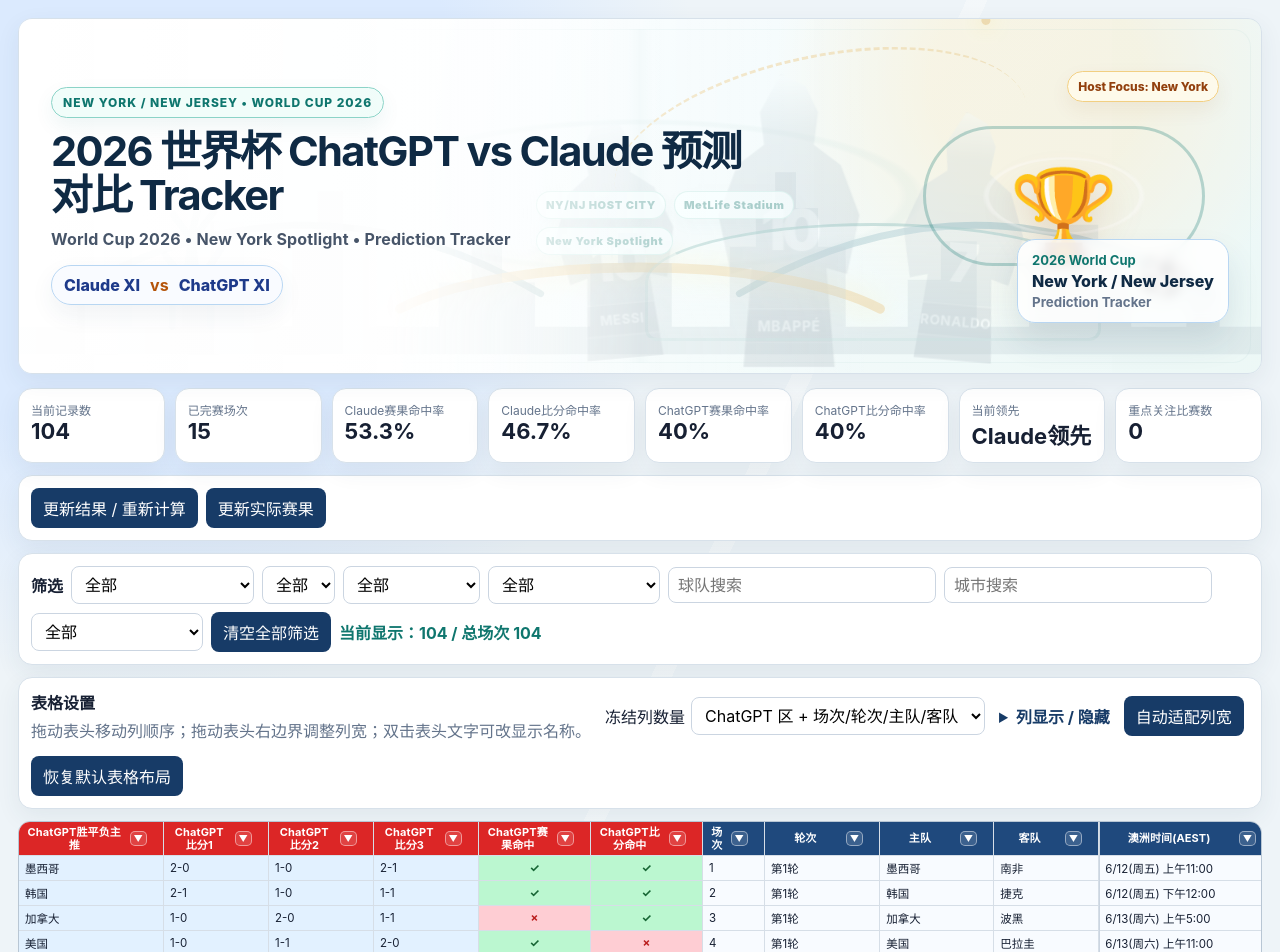
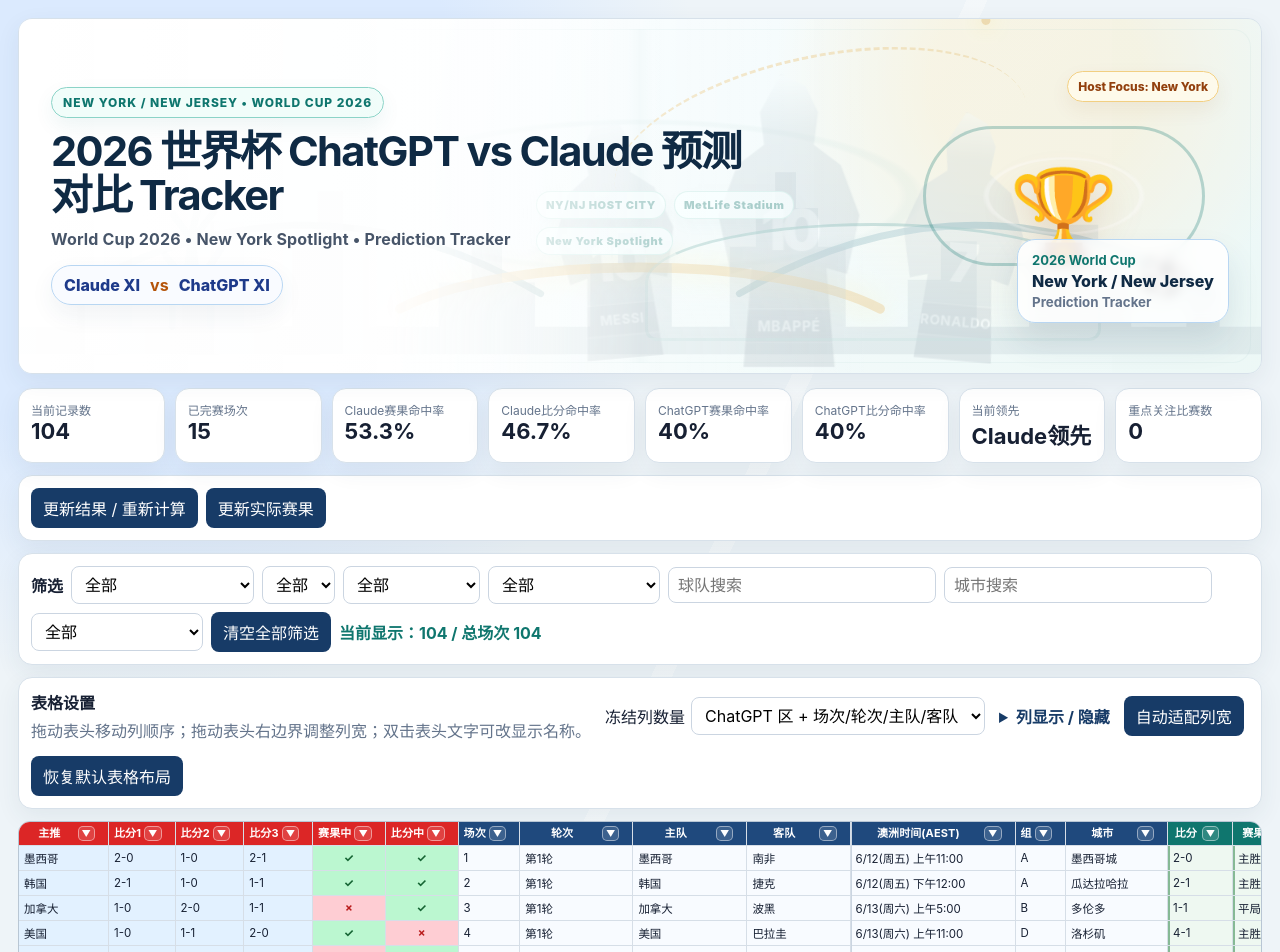
Before and after one commit to xingshu19890327/world-cup-prediction-tracker, a React (Vite) app: page / in a window 1280 px wide. Shown: the top 952 px of the page. Built offline with nearby package versions, Linux system fonts and the light colour scheme.

Commit message:
Compact prediction table headers

```diff
--- a/src/components/MatchTable.tsx
+++ b/src/components/MatchTable.tsx
@@ -2,31 +2,31 @@
 import type { ColumnFiltersState, MatchPrediction } from '../types';
 import { clearTableLayout, loadTableLayout, saveTableLayout } from '../utils/storage';
 
-export type TableColumn = { key: keyof MatchPrediction; label: string; group: string; defaultWidth: number; minWidth?: number; maxWidth?: number; lowFrequency?: boolean };
+export type TableColumn = { key: keyof MatchPrediction; label: string; fullLabel?: string; group: string; defaultWidth: number; minWidth?: number; maxWidth?: number; lowFrequency?: boolean };
 
 const columns: TableColumn[] = [
-  { key: 'chatgptWdlPrediction', label: 'ChatGPT胜平负主推', group: 'gpt', defaultWidth: 118, minWidth: 105, maxWidth: 145 },
-  { key: 'chatgptPredictedScore1', label: 'ChatGPT比分1', group: 'gpt', defaultWidth: 84, minWidth: 74, maxWidth: 105 },
-  { key: 'chatgptPredictedScore2', label: 'ChatGPT比分2', group: 'gpt', defaultWidth: 84, minWidth: 74, maxWidth: 105 },
-  { key: 'chatgptPredictedScore3', label: 'ChatGPT比分3', group: 'gpt', defaultWidth: 84, minWidth: 74, maxWidth: 105 },
-  { key: 'chatgptWdlHit', label: 'ChatGPT赛果命中', group: 'gpt', defaultWidth: 92, minWidth: 82, maxWidth: 112 },
-  { key: 'chatgptAnyScoreHit', label: 'ChatGPT比分命中', group: 'gpt', defaultWidth: 92, minWidth: 82, maxWidth: 112 },
-  { key: 'matchNo', label: '场次', group: 'base', defaultWidth: 54, minWidth: 50, maxWidth: 62 },
-  { key: 'round', label: '轮次', group: 'base', defaultWidth: 82, minWidth: 66, maxWidth: 115 },
-  { key: 'homeTeam', label: '主队', group: 'base', defaultWidth: 112, minWidth: 95, maxWidth: 140 },
-  { key: 'awayTeam', label: '客队', group: 'base', defaultWidth: 112, minWidth: 95, maxWidth: 140 },
-  { key: 'australiaTime', label: '澳洲时间(AEST)', group: 'base', defaultWidth: 158, minWidth: 145, maxWidth: 180 },
-  { key: 'group', label: '组', group: 'base', defaultWidth: 50, minWidth: 45, maxWidth: 58 },
-  { key: 'city', label: '城市', group: 'base', defaultWidth: 118, minWidth: 100, maxWidth: 150 },
-  { key: 'actualScore', label: '实际比分', group: 'actual', defaultWidth: 82, minWidth: 70, maxWidth: 96 },
-  { key: 'actualResult', label: '实际赛果', group: 'actual', defaultWidth: 82, minWidth: 74, maxWidth: 98 },
-  { key: 'completionStatus', label: '状态', group: 'actual', defaultWidth: 78, minWidth: 70, maxWidth: 90 },
-  { key: 'claudeWdlPrediction', label: 'Claude胜平负主推', group: 'claude', defaultWidth: 116, minWidth: 105, maxWidth: 145 },
-  { key: 'claudePredictedScore1', label: 'Claude比分1', group: 'claude', defaultWidth: 82, minWidth: 72, maxWidth: 104 },
-  { key: 'claudePredictedScore2', label: 'Claude比分2', group: 'claude', defaultWidth: 82, minWidth: 72, maxWidth: 104 },
-  { key: 'claudePredictedScore3', label: 'Claude比分3', group: 'claude', defaultWidth: 82, minWidth: 72, maxWidth: 104 },
-  { key: 'claudeWdlHit', label: 'Claude赛果命中', group: 'claude', defaultWidth: 90, minWidth: 80, maxWidth: 110 },
-  { key: 'claudeAnyScoreHit', label: 'Claude比分命中', group: 'claude', defaultWidth: 90, minWidth: 80, maxWidth: 110 },
+  { key: 'chatgptWdlPrediction', label: '主推', fullLabel: 'ChatGPT胜平负主推', group: 'gpt', defaultWidth: 70, minWidth: 62, maxWidth: 105 },
+  { key: 'chatgptPredictedScore1', label: '比分1', fullLabel: 'ChatGPT比分1', group: 'gpt', defaultWidth: 65, minWidth: 58, maxWidth: 88 },
+  { key: 'chatgptPredictedScore2', label: '比分2', fullLabel: 'ChatGPT比分2', group: 'gpt', defaultWidth: 65, minWidth: 58, maxWidth: 88 },
+  { key: 'chatgptPredictedScore3', label: '比分3', fullLabel: 'ChatGPT比分3', group: 'gpt', defaultWidth: 65, minWidth: 58, maxWidth: 88 },
+  { key: 'chatgptWdlHit', label: '赛果中', fullLabel: 'ChatGPT赛果命中', group: 'gpt', defaultWidth: 72, minWidth: 64, maxWidth: 92 },
+  { key: 'chatgptAnyScoreHit', label: '比分中', fullLabel: 'ChatGPT比分命中', group: 'gpt', defaultWidth: 72, minWidth: 64, maxWidth: 92 },
+  { key: 'matchNo', label: '场次', group: 'base', defaultWidth: 48, minWidth: 44, maxWidth: 58 },
+  { key: 'round', label: '轮次', group: 'base', defaultWidth: 70, minWidth: 62, maxWidth: 100 },
+  { key: 'homeTeam', label: '主队', group: 'base', defaultWidth: 95, minWidth: 82, maxWidth: 128 },
+  { key: 'awayTeam', label: '客队', group: 'base', defaultWidth: 95, minWidth: 82, maxWidth: 128 },
+  { key: 'australiaTime', label: '澳洲时间(AEST)', group: 'base', defaultWidth: 135, minWidth: 120, maxWidth: 165 },
+  { key: 'group', label: '组', group: 'base', defaultWidth: 42, minWidth: 38, maxWidth: 52 },
+  { key: 'city', label: '城市', group: 'base', defaultWidth: 95, minWidth: 82, maxWidth: 128 },
+  { key: 'actualScore', label: '比分', fullLabel: '实际比分', group: 'actual', defaultWidth: 65, minWidth: 58, maxWidth: 86 },
+  { key: 'actualResult', label: '赛果', fullLabel: '实际赛果', group: 'actual', defaultWidth: 70, minWidth: 62, maxWidth: 92 },
+  { key: 'completionStatus', label: '状态', group: 'actual', defaultWidth: 68, minWidth: 60, maxWidth: 84 },
+  { key: 'claudeWdlPrediction', label: '主推', fullLabel: 'Claude胜平负主推', group: 'claude', defaultWidth: 70, minWidth: 62, maxWidth: 105 },
+  { key: 'claudePredictedScore1', label: '比分1', fullLabel: 'Claude比分1', group: 'claude', defaultWidth: 65, minWidth: 58, maxWidth: 88 },
+  { key: 'claudePredictedScore2', label: '比分2', fullLabel: 'Claude比分2', group: 'claude', defaultWidth: 65, minWidth: 58, maxWidth: 88 },
+  { key: 'claudePredictedScore3', label: '比分3', fullLabel: 'Claude比分3', group: 'claude', defaultWidth: 65, minWidth: 58, maxWidth: 88 },
+  { key: 'claudeWdlHit', label: '赛果中', fullLabel: 'Claude赛果命中', group: 'claude', defaultWidth: 72, minWidth: 64, maxWidth: 92 },
+  { key: 'claudeAnyScoreHit', label: '比分中', fullLabel: 'Claude比分命中', group: 'claude', defaultWidth: 72, minWidth: 64, maxWidth: 92 },
   { key: 'chatgptActualWinner', label: '实际胜方', group: 'actual', defaultWidth: 110 },
   { key: 'predictionDisagreement', label: '预测分歧', group: 'extra', defaultWidth: 82 },
   { key: 'notes', label: '备注', group: 'extra', defaultWidth: 140, lowFrequency: true },
@@ -40,6 +40,7 @@
 const columnByKey = new Map(columns.map((column) => [column.key, column]));
 const clampWidth = (column: TableColumn, width: number) => Math.max(column.minWidth ?? 56, Math.min(column.maxWidth ?? 220, width));
 const labelFor = (column: TableColumn, labels: Record<string, string>) => labels[column.key] || column.label;
+const titleFor = (column: TableColumn, labels: Record<string, string>) => labels[column.key] || column.fullLabel || column.label;
 const filterableKeys = new Set<keyof MatchPrediction>([
   'chatgptWdlPrediction','chatgptPredictedScore1','chatgptPredictedScore2','chatgptPredictedScore3','chatgptWdlHit','chatgptAnyScoreHit',
   'matchNo','round','homeTeam','awayTeam','australiaTime','group','city','actualScore','actualResult','completionStatus',
@@ -114,11 +115,10 @@
   const calculateAutoWidths = (sourceColumns = orderedColumns, sourceMatches = matches) => {
     const sampleRows = sourceMatches.slice(0, 40);
     return sourceColumns.reduce<Record<string, number>>((widths, column) => {
-      const title = labelFor(column, layout.columnLabels);
-      const values = [title, ...sampleRows.map((match) => String(match[column.key] ?? ''))];
+      const values = sampleRows.map((match) => String(match[column.key] ?? ''));
       const longest = values.reduce((max, value) => Math.max(max, [...value].reduce((sum, char) => sum + (char.charCodeAt(0) > 255 ? 12 : 7), 0)), 0);
       const filterSpace = filterableKeys.has(column.key) ? 24 : 10;
-      widths[column.key] = clampWidth(column, Math.ceil(longest + filterSpace + 18));
+      widths[column.key] = clampWidth(column, Math.max(column.defaultWidth, Math.ceil(longest + filterSpace + 18)));
       return widths;
     }, {});
   };
@@ -236,6 +236,7 @@
               const frozen = index < layout.frozenColumns;
               const width = widthForColumn(column);
               const label = labelFor(column, layout.columnLabels);
+              const title = titleFor(column, layout.columnLabels);
               const style = frozen ? { left: leftOffsets[index], width, minWidth: width } : { width, minWidth: width };
               return <th
                 key={column.key}
@@ -259,16 +260,16 @@
                   }}
                   onClick={(event) => event.stopPropagation()}
                   onMouseDown={(event) => event.stopPropagation()}
-                /> : <span className="headerLabel" title={label} onDoubleClick={(event) => { event.preventDefault(); event.stopPropagation(); startHeaderEdit(column); }}>{label}</span>}{filterableKeys.has(column.key) && <button
+                /> : <span className="headerLabel" title={title} onDoubleClick={(event) => { event.preventDefault(); event.stopPropagation(); startHeaderEdit(column); }}>{label}</span>}{filterableKeys.has(column.key) && <button
                   type="button"
                   className={`headerFilterButton ${column.key in columnFilters ? 'active' : ''}`}
-                  title={`${label} 筛选`}
+                  title={`${title} 筛选`}
                   draggable={false}
                   onClick={(event) => { event.preventDefault(); event.stopPropagation(); openColumnFilter(column); }}
                   onMouseDown={(event) => event.stopPropagation()}
                 >▼</button>}</span>
                 {openFilterKey === column.key && <div className="columnFilterMenu" ref={filterMenuRef} onClick={(event) => event.stopPropagation()} onMouseDown={(event) => event.stopPropagation()}>
-                  <b>{label} 筛选</b>
+                  <b title={title}>{label} 筛选</b>
                   <input className="columnFilterSearch" placeholder="搜索该列值" value={filterSearch} onChange={(event) => setFilterSearch(event.target.value)} />
                   <div className="columnFilterActions">
                     <button type="button" onClick={() => setDraftValues(uniqueValuesByColumn.get(column.key) ?? [])}>全选</button>
--- a/src/index.css
+++ b/src/index.css
@@ -547,7 +547,7 @@
 th,td {
   border-right:1px solid #d6dee7;
   border-bottom:1px solid #d6dee7;
-  padding:4px 6px;
+  padding:4px 5px;
   white-space:nowrap;
   height:22px;
   box-sizing:border-box;
@@ -847,9 +847,9 @@
   display:flex;
   align-items:center;
   justify-content:space-between;
-  gap:6px;
+  gap:3px;
   min-width:0;
-  padding-right:10px
+  padding-right:8px
 }
 
 .headerLabel {
@@ -857,7 +857,7 @@
   min-width:0;
   overflow:hidden;
   text-overflow:ellipsis;
-  white-space:normal;
+  white-space:nowrap;
   line-height:1.15;
   cursor:text
 }
```
